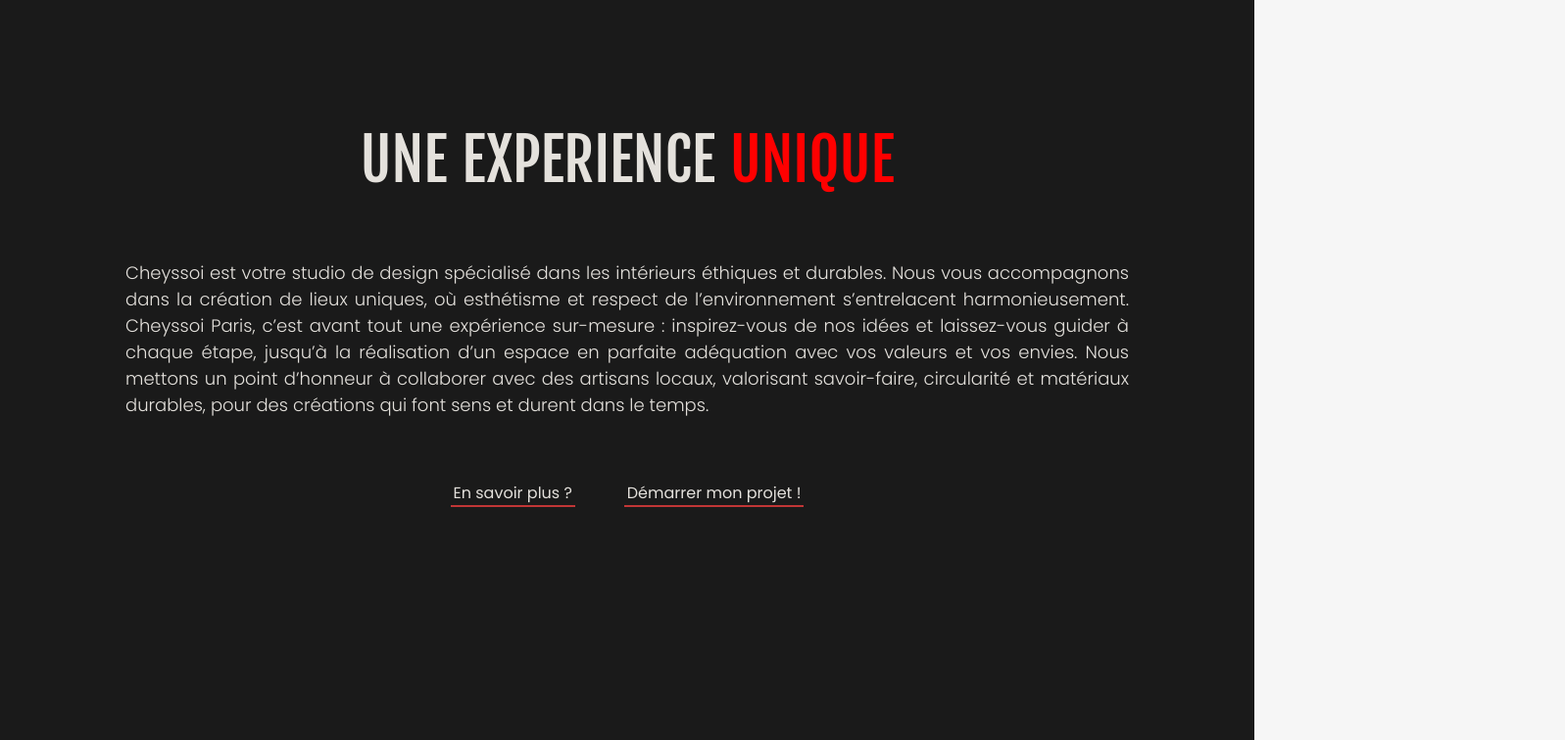
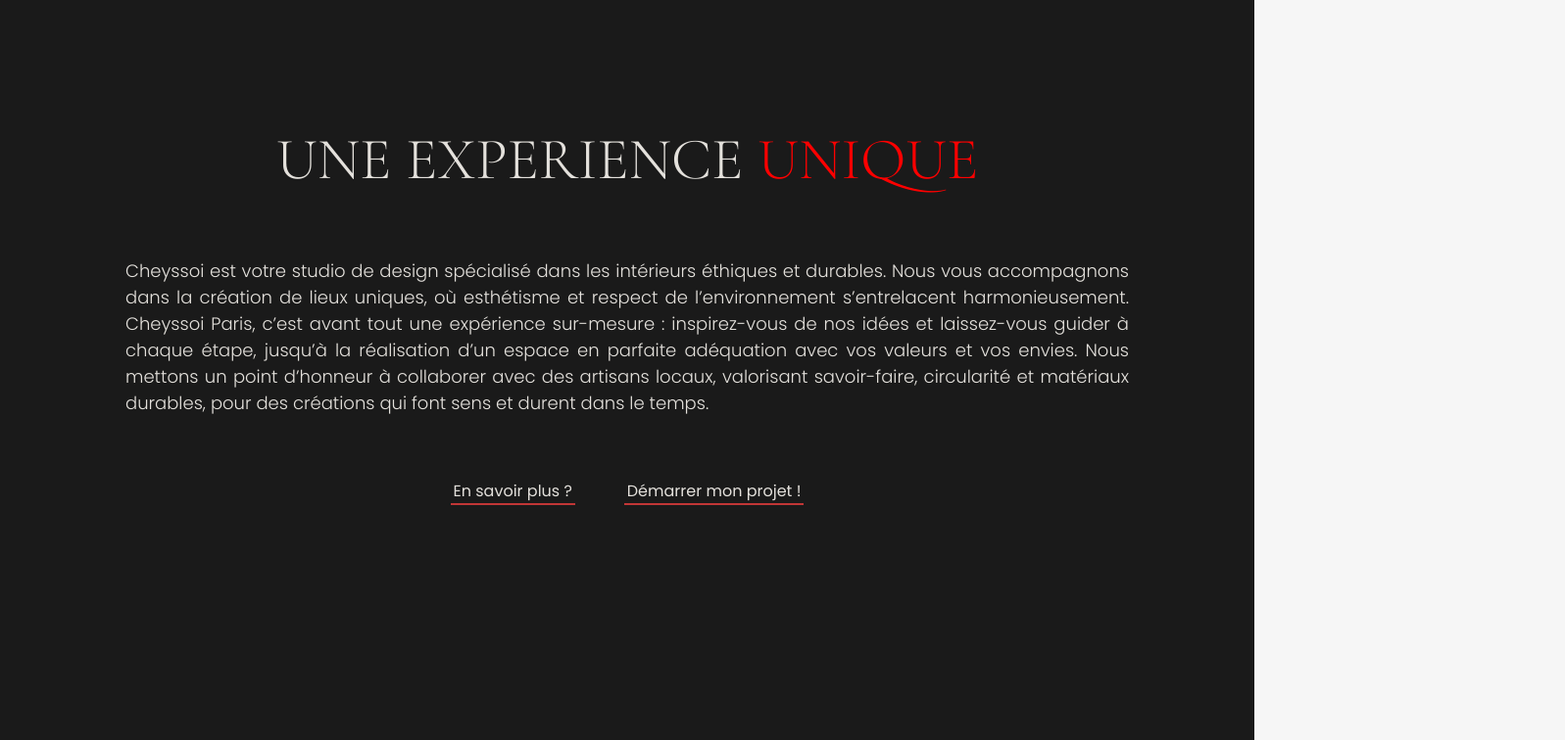
Before and after one commit to Scharlyopitz/CHEYSSOI-PARIS, a React (Vite) app: page / in a window 1280 px wide. Shown: the part 880-1636 px from the top of the page at 98% size, 1597 px wide, since content can reach past the window. Built offline with nearby package versions, Linux system fonts and the light colour scheme.

Commit message:
Changement font des h2

```diff
--- a/src/sass/base/_reset.scss
+++ b/src/sass/base/_reset.scss
@@ -16,8 +16,8 @@ body {
 }
 
 h2 {
-  font-family: "Fjalla One", sans-serif;
-  // font-family: "Cormorant Garamond", serif;
+  // font-family: "Fjalla One", sans-serif;
+  font-family: "Cormorant Garamond", serif;
   font-size: 60px;
   text-transform: uppercase;
   font-weight: 300;
--- a/src/style/style.css
+++ b/src/style/style.css
@@ -50,7 +50,7 @@ body textarea {
 }
 
 h2 {
-  font-family: "Fjalla One", sans-serif;
+  font-family: "Cormorant Garamond", serif;
   font-size: 60px;
   text-transform: uppercase;
   font-weight: 300;
```
Also changed, not shown: 1 other file (tests, documents, lock files or other folders).
